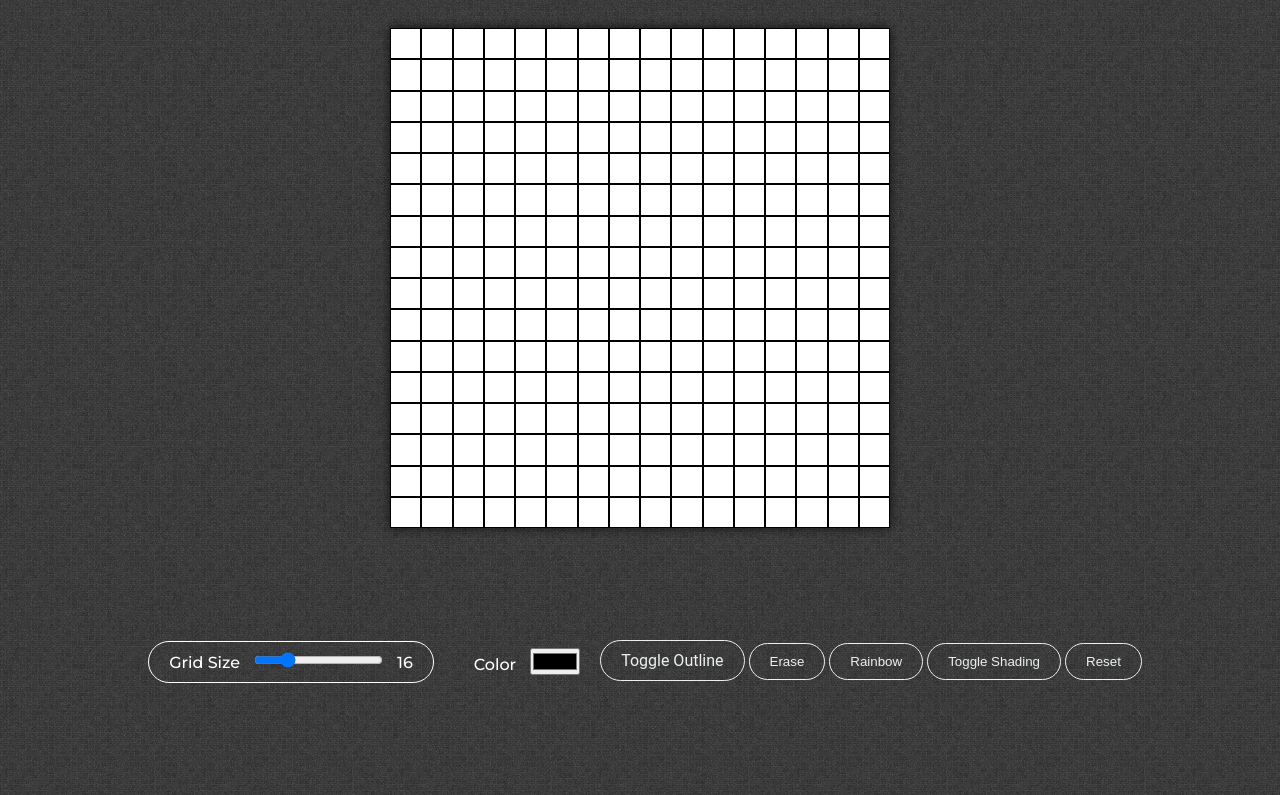
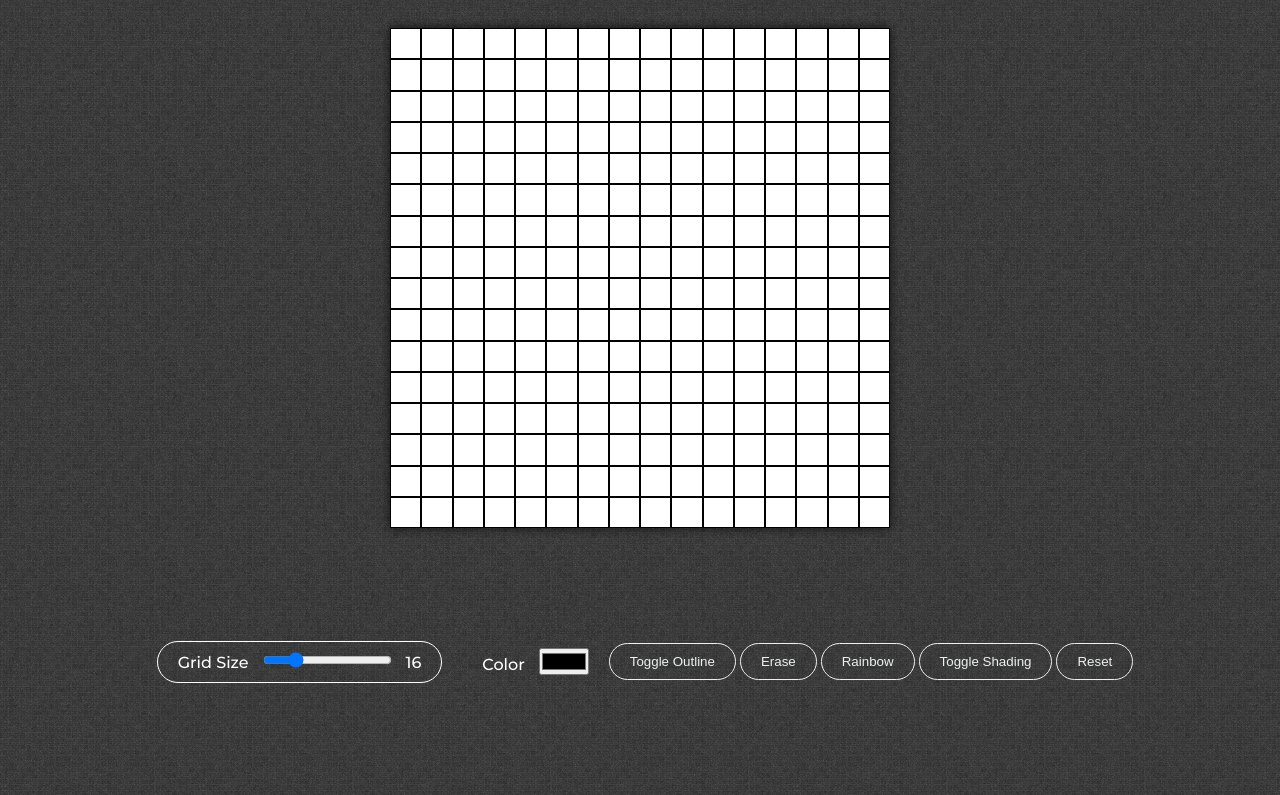
Before and after one commit to Aaradhy-Sharma/top-etch, a plain HTML site: page index.html in a window 1280 px wide. Shown: the part 185-980 px from the top of the page. Drawn offline with Linux system fonts and the light colour scheme.

Commit message:
site src code update to support customization functionality

```diff
--- a/index.html
+++ b/index.html
@@ -46,12 +46,11 @@
                     <input type="color" class="color" id="color-picker" value="#000000" onchange="changeColor(this.value)">
                 </div>
                     <div class="buttonTab">
-                    <buttob class="toggleButton id="toggleBtn" onclick="toggleOutline()">Toggle Outline</buttob>
-                    <button class="eraseButton" onclick="eraseGrid()">Erase</button>
-                    <button class="rainbowButton id="rainbowBtn" onclick="rainbowMode()">Rainbow</button>
-                    <button class="toggleShading" id="toggleShading" onclick="toggleShading()">Toggle Shading</button>
-                    <button class="resetButton" id="eraseBtn" onclick="clearGrid()">Reset</button>
-
+                        <button class="toggleButton" id="toggleBtn" onclick="toggleOutline()">Toggle Outline</button>
+                        <button class="eraseButton" id="eraseBtn" onclick="eraseGrid()">Erase</button>
+                        <button class="rainbowButton" id="rainbowBtn" onclick="rainbowMode()">Rainbow</button>
+                        <button class="toggleShading activeBtn" id="toggleShading" onclick="toggleShading()">Toggle Shading</button>
+                        <button class="resetButton" id="resetBtn" onclick="clearGrid()">Reset</button>
                     </div>
             </div>
         </div>
```
